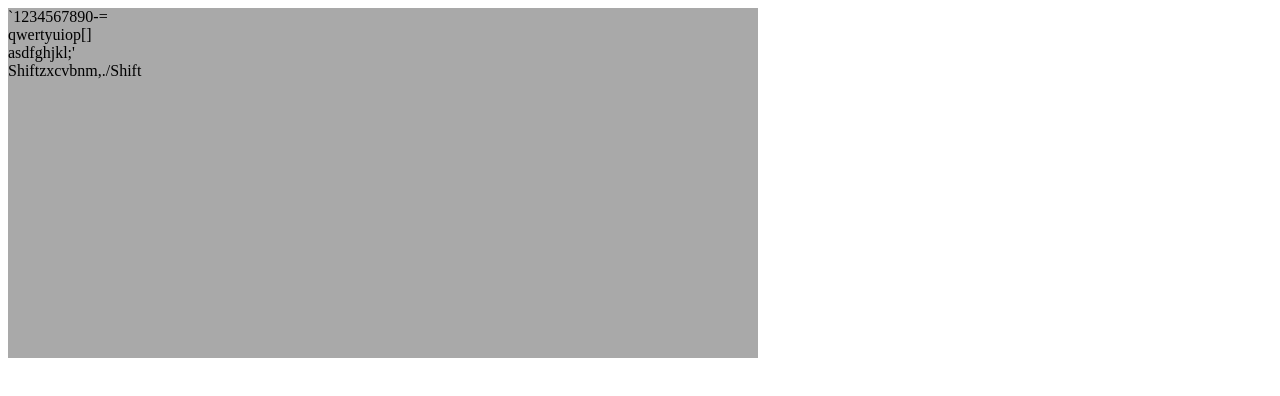
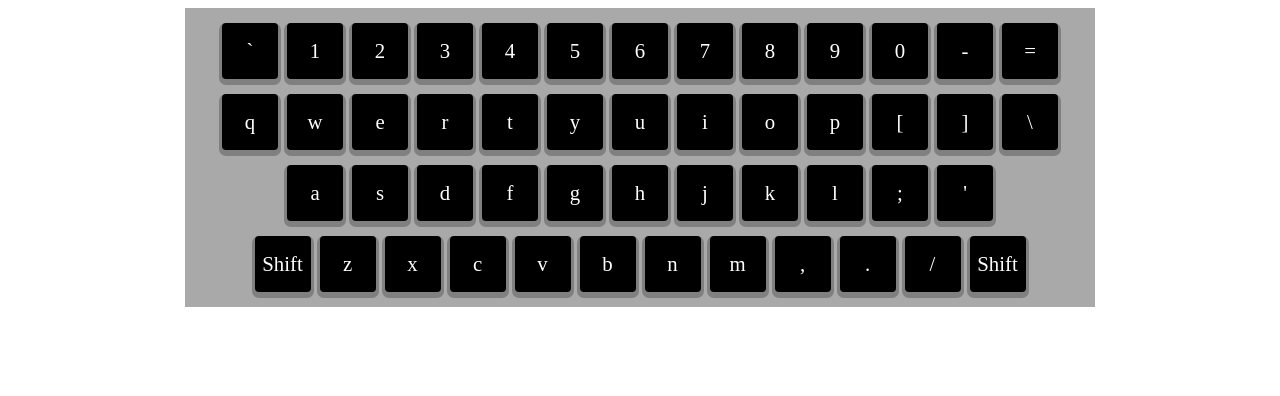
Before and after one commit to GodInAllHisGlory/TypingTutor, a React (Vite) app: page / in a window 1280 px wide. Shown: the top 396 px of the page. Built offline with nearby package versions, Linux system fonts and the light colour scheme.

Commit message:
The keyboard looks nice now

```diff
--- a/src/App.css
+++ b/src/App.css
@@ -1,4 +1,4 @@
-#Content {
+#content {
     display: flex;
     justify-content: center;
 }
--- a/src/Keyboard.css
+++ b/src/Keyboard.css
@@ -1,5 +1,29 @@
 #keyboard {
     background-color: darkgray;
-    width: 750px;
-    height: 350px;
+    display: flex;
+    flex-direction: column;
+    justify-content: center;
+    padding: 15px;
+    gap: 15px;
+    width: 880px;
 }
+
+.row {
+    display: flex;
+    justify-content: center;
+    gap: 9px;
+}
+
+.key {
+    background-color: black;
+    color: white;
+    font-size: 1.3em;
+    padding: 16px;
+    box-shadow: 0 3px 0 3px grey;
+    width: 24px;
+    height: 24px;
+    border-radius: 4px;
+    display: flex;
+    align-items: center;
+    justify-content: center;
+}
--- a/src/Keyboard.jsx
+++ b/src/Keyboard.jsx
@@ -2,7 +2,7 @@ import { useState } from 'react';
 import './Keyboard.css';
 
 const keyRows = [["`","1","2","3","4","5","6","7","8","9","0","-","="],
-["q","w","e","r","t","y","u","i","o","p","[","]","\ "],
+["q","w","e","r","t","y","u","i","o","p","[","]","\\ "],
 ["a","s","d","f","g","h","j","k","l",";","'"],
 ["Shift","z","x","c","v","b","n","m",",",".","/","Shift"]];
 
@@ -19,7 +19,7 @@ function Keyboard() {
                 return(
                     <div className='row'>
                         {row.map(key =>{
-                            return <span className='row'>{key}</span>
+                            return <div className='key'>{key}</div>
                         })}
                     </div>
                 )
```
